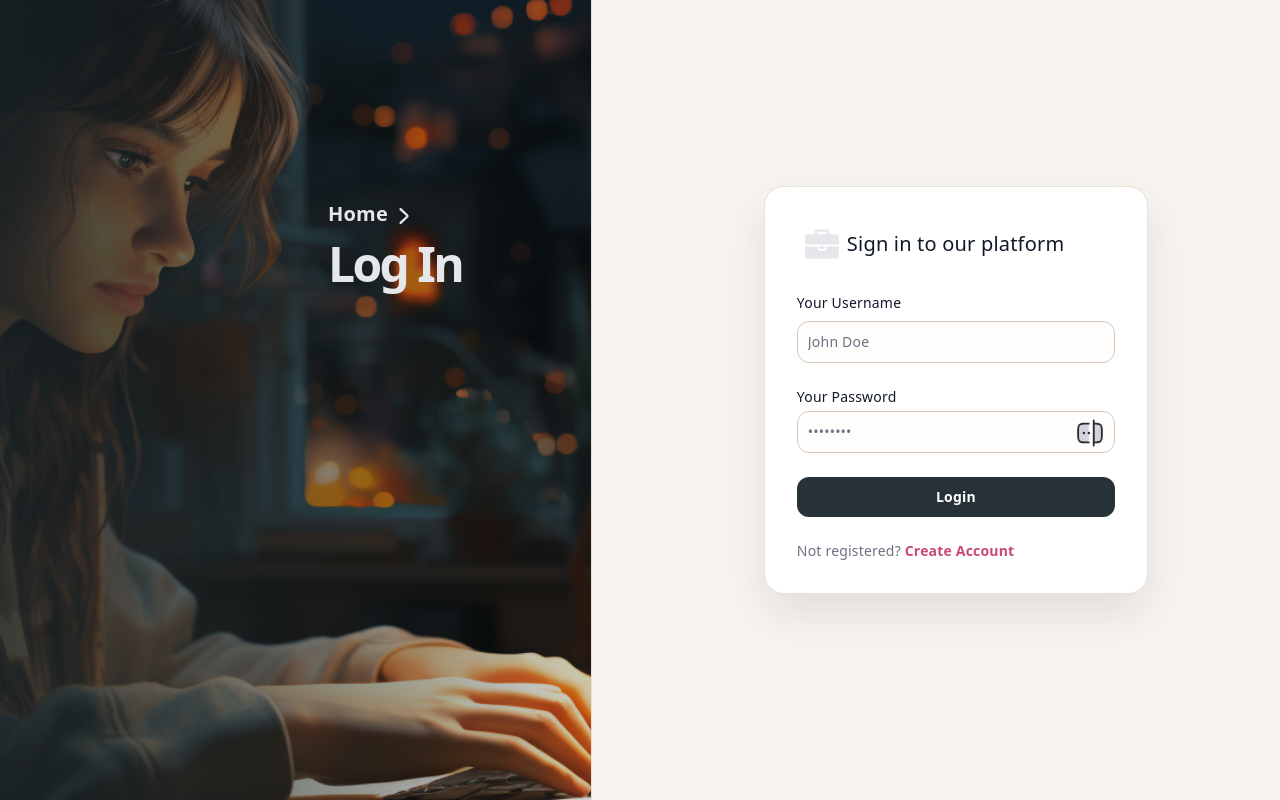
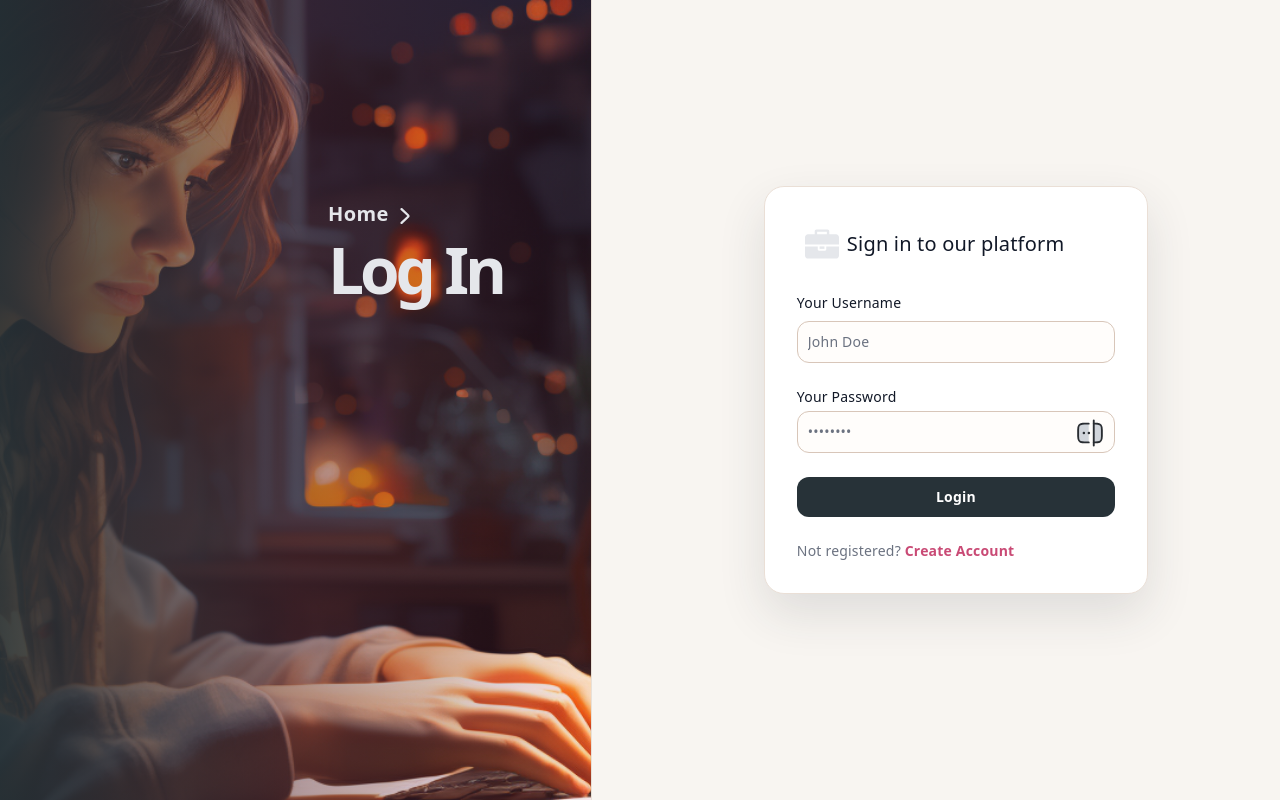
Before and after one commit to nicholasT27/portfolio_next_job, a SvelteKit app: page /login in a window 1280 px wide. Built offline with nearby package versions, Linux system fonts and the light colour scheme; no server answers.

Commit message:
Unify account and job form presentation

```diff
--- a/src/routes/component/NavBar/NavBar.svelte
+++ b/src/routes/component/NavBar/NavBar.svelte
@@ -22,7 +22,7 @@
       <a class="transition hover:text-[#d65391]" href="/Home#open-roles">Explore jobs</a>
       {#if $isAuthenticated}
         <a class="transition hover:text-[#d65391]" href="/job-posted">My jobs</a>
-        <button on:click={loginStatus} class="rounded-full bg-[#273238] px-5 py-2.5 text-white transition hover:bg-[#d65391]">Post a job</button>
+        <button on:click={loginStatus} class="rounded-full bg-[#d65391] px-5 py-2.5 text-white transition hover:bg-[#b93f77]">Post a job</button>
       {:else}
         <a class="transition hover:text-[#d65391]" href="/login">Log in</a>
         <button on:click={signUp} class="rounded-full bg-[#273238] px-5 py-2.5 text-white transition hover:bg-[#d65391]">Join free</button>
--- a/src/routes/job/[slug]/update/+page.svelte
+++ b/src/routes/job/[slug]/update/+page.svelte
@@ -298,8 +298,7 @@
 							/>
 						</svg>
 					</div>
-					<h1>Edit Job</h1>
-					<h1 class="indent-7 absolute text-gray-200 left-16 text-5xl font-bold mt-5">Section</h1>
+					<h1>Edit job</h1>
 				</div>
 
 				<button
@@ -1590,6 +1589,8 @@
 	:global(button[type='submit']:hover) { background: #d65391 !important; }
 	:global(.flip-card-front::after) { position: absolute; inset: 0; content: ''; pointer-events: none; background: linear-gradient(90deg, rgb(24 35 39 / 82%), rgb(24 35 39 / 18%)); }
 	:global(.flip-card-front > :not(img)) { z-index: 1; }
+	:global(.flip-card-front h1) { letter-spacing: -.065em; line-height: .94; }
+	:global(.flip-card-front a) { font-weight: 800; letter-spacing: .02em; }
 	:global(.carousel-item > div) { color: #273238; }
 	:global(.carousel-item label), :global(.carousel-item h2), :global(.carousel-item h3) { color: #273238 !important; }
 	:global(.carousel-item input:focus), :global(.carousel-item textarea:focus) { border-color: #d65391 !important; box-shadow: 0 0 0 3px rgb(214 83 145 / 14%) !important; }
--- a/src/routes/job/new/+page.svelte
+++ b/src/routes/job/new/+page.svelte
@@ -268,8 +268,7 @@
 							/>
 						</svg>
 					</div>
-					<h1>Post Job</h1>
-					<h1 class="indent-7 absolute text-gray-200 left-16 text-5xl font-bold mt-5">Section</h1>
+					<h1>Post a job</h1>
 				</div>
 
 				<button
@@ -1553,6 +1552,8 @@
 	:global(button[type='submit']:hover) { background: #d65391 !important; }
 	:global(.flip-card-front::after) { position: absolute; inset: 0; content: ''; pointer-events: none; background: linear-gradient(90deg, rgb(24 35 39 / 82%), rgb(24 35 39 / 18%)); }
 	:global(.flip-card-front > :not(img)) { z-index: 1; }
+	:global(.flip-card-front h1) { letter-spacing: -.065em; line-height: .94; }
+	:global(.flip-card-front a) { font-weight: 800; letter-spacing: .02em; }
 	:global(.carousel-item > div) { color: #273238; }
 	:global(.carousel-item label), :global(.carousel-item h2), :global(.carousel-item h3) { color: #273238 !important; }
 	:global(.carousel-item input:focus), :global(.carousel-item textarea:focus) { border-color: #d65391 !important; box-shadow: 0 0 0 3px rgb(214 83 145 / 14%) !important; }
--- a/src/routes/login/+page.css
+++ b/src/routes/login/+page.css
@@ -1,8 +1,6 @@
 /* Visual-only login refresh. The existing authentication, error state, and flip behaviour stay in +page.svelte. */
 .formDivision,
-.flip-card-back {
-	background: #f8f5f1 !important;
-}
+.flip-card-back { background: #f8f5f1 !important; }
 
 .flip-card-inner {
 	box-shadow: none;
@@ -17,7 +15,7 @@
 	inset: 0;
 	content: '';
 	pointer-events: none;
-	background: linear-gradient(90deg, rgba(24, 35, 39, .86), rgba(24, 35, 39, .2));
+	background: linear-gradient(90deg, rgb(39 50 56 / 91%), rgb(93 48 68 / 48%), rgb(214 83 145 / 12%));
 }
 
 .flip-card-front > :not(img) {
@@ -86,9 +84,9 @@
 	}
 }
 
-.flip-card-front h1 {
-	letter-spacing: -.055em;
-}
+.flip-card-front h1 { font-size: clamp(3.2rem, 5vw, 5.4rem) !important; letter-spacing: -.065em; line-height: .94; }
+.flip-card-front a { font-weight: 800; letter-spacing: .02em; }
+.flip-card-back h2, .formDivision h2 { color: #273238 !important; letter-spacing: -.045em; }
 
 @media (min-width: 768px) {
 	.formDivision {
--- a/src/routes/sign-up/+page.css
+++ b/src/routes/sign-up/+page.css
@@ -3,15 +3,18 @@
 }
 
 /* Visual-only account-page palette; original inputs, upload control and create request are unchanged. */
-.formDivision, .flip-card-back { background: #f8eee7 !important; }
+.formDivision, .flip-card-back { background: #f8f5f1 !important; }
 .flip-card-front { background: #273238; }
 .flip-card-back-form { border: 1px solid #ead8ca !important; border-radius: 1.25rem !important; box-shadow: 0 1.25rem 3rem rgb(39 50 56 / 12%) !important; }
 .flip-card-back-form input { border-color: #d8c6b9 !important; }
 .flip-card-back-form button[type='submit'] { background: #273238 !important; }
 .flip-card-back-form button[type='submit']:hover { background: #d65391 !important; }
-.flip-card-front::after { position: absolute; inset: 0; content: ''; pointer-events: none; background: linear-gradient(90deg, rgb(24 35 39 / 84%), rgb(24 35 39 / 18%)); }
+.flip-card-front::after { position: absolute; inset: 0; content: ''; pointer-events: none; background: linear-gradient(90deg, rgb(39 50 56 / 91%), rgb(93 48 68 / 48%), rgb(214 83 145 / 12%)); }
 .flip-card-front > :not(img) { z-index: 1; }
 .flip-card-back-form input:focus { border-color: #d65391 !important; box-shadow: 0 0 0 3px rgb(214 83 145 / 14%) !important; }
+.flip-card-front h1 { font-size: clamp(3.2rem, 5vw, 5.4rem) !important; letter-spacing: -.065em; line-height: .94; }
+.flip-card-front a { font-weight: 800; letter-spacing: .02em; }
+.flip-card-back-form h2 { color: #273238 !important; letter-spacing: -.045em; }
 
 @media (min-width: 350px) and (max-width: 400px) {
     .flip-card-back-form {
```
